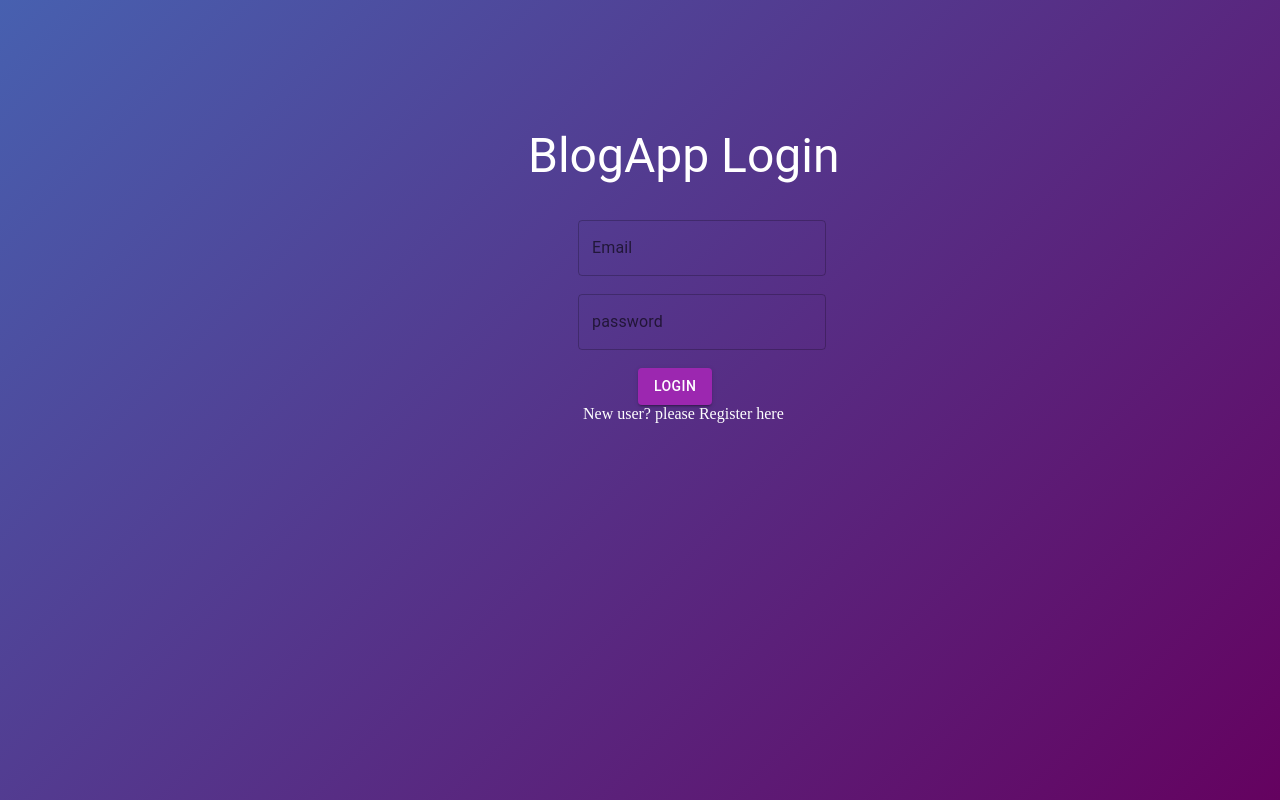
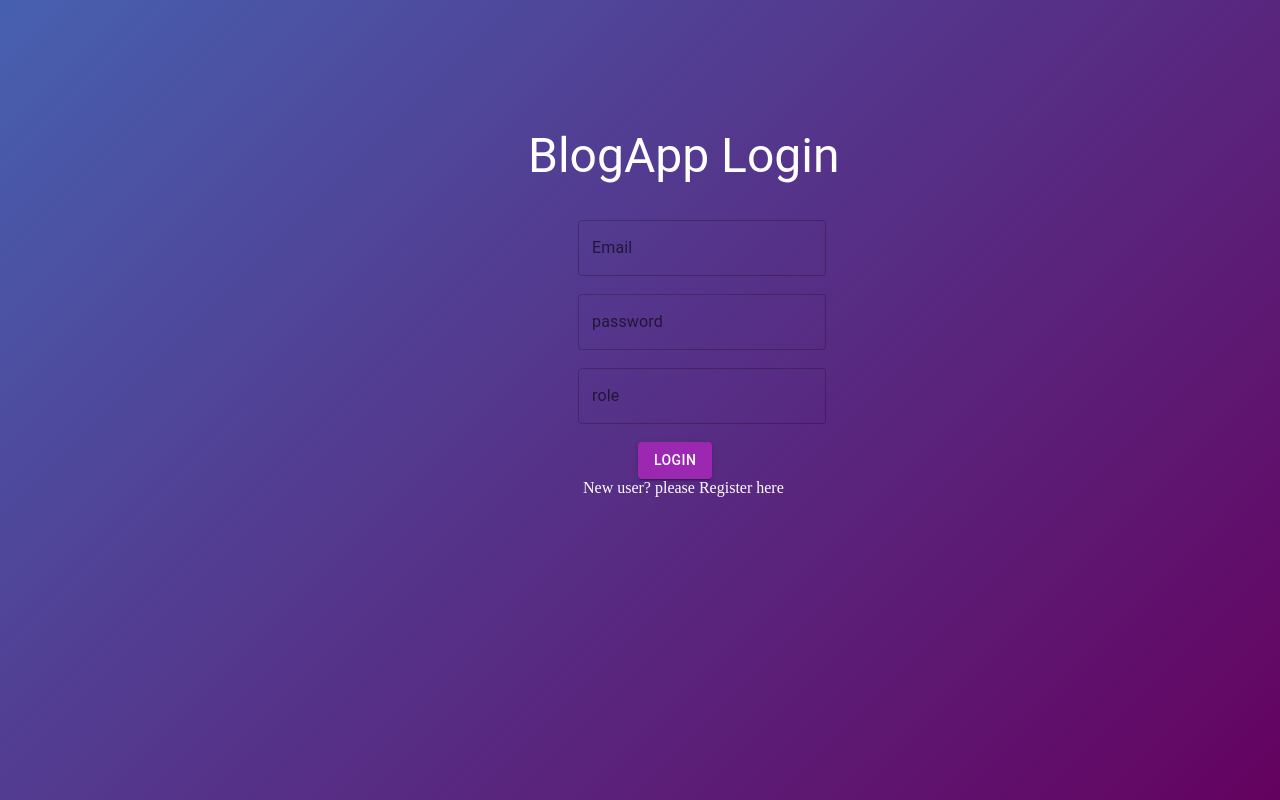
Before and after one commit to Hrudhey/MernEmployeeApp, a React (Vite) app in the folder EmpApp-frontend/: page / in a window 1280 px wide. Built offline with nearby package versions, Linux system fonts and the light colour scheme.

Commit message:
changes in navbar

```diff
--- a/EmpApp-frontend/src/components/Employee.jsx
+++ b/EmpApp-frontend/src/components/Employee.jsx
@@ -57,7 +57,7 @@ const Employee = () => {
             <TableCell style={{fontWeight:'bold'}} align="right">Department</TableCell>
             <TableCell style={{fontWeight:'bold'}} align="right">Location</TableCell>
             {role === 'admin' && (
-            <TableCell style={{fontWeight:'bold'}} align="right">Actions</TableCell>
+            <TableCell style={{fontWeight:'bold'}} align="center">Actions</TableCell>
             )}
           </TableRow>
         </TableHead>
@@ -76,7 +76,7 @@ const Employee = () => {
               <TableCell align="right">{row.Department}</TableCell>
               <TableCell align="right">{row.Location}</TableCell>
               {role === 'admin' && (
-                <TableCell>
+                <TableCell align="right">
                   <Button size='small' color='secondary' variant='contained' value={row._id} onClick={(()=>{
                     update_emp(row);
                   })}>Edit</Button>&nbsp;
--- a/EmpApp-frontend/src/components/Login.jsx
+++ b/EmpApp-frontend/src/components/Login.jsx
@@ -6,7 +6,8 @@ import { Link, useNavigate } from 'react-router-dom'
 const Login = () => {
     const[form,setForm]=useState({
         Email:'',
-        Password:''
+        Password:'',
+        role:''
       })
 
       const [errors, setErrors] = useState({
@@ -82,6 +83,13 @@ const Login = () => {
         }} style={{marginLeft:'50px'}}  error={!!errors.Password}
         helperText={errors.Password}></TextField>
         </div>
+        <br />
+        <div>
+        <TextField label='role' variant='outlined' name='role' onChange={(e)=>{
+          setForm({...form,role:e.target.value})
+        }} style={{marginLeft:'50px'}}></TextField>
+        </div>
+
 
         <br></br>
         <Button color='secondary' variant='contained' onClick={capValue} style={{marginLeft:'110px'}}>Login</Button> <br />
--- a/EmpApp-frontend/src/components/Navbar.jsx
+++ b/EmpApp-frontend/src/components/Navbar.jsx
@@ -1,11 +1,20 @@
 import { AppBar, Box, Button, Toolbar, Typography } from '@mui/material';
-import React from 'react'
+import React, { useEffect, useState } from 'react'
 import { Link, useNavigate } from 'react-router-dom';
+import { jwtDecode } from 'jwt-decode';
 
 const Navbar = () => {
 
     const navigate = useNavigate();
-    const role = sessionStorage.getItem('role');
+    const [role, setRole] = useState('');
+  //  const role = sessionStorage.getItem('role');
+
+  useEffect(()=>{
+      const token = sessionStorage.getItem('logintoken');
+           const decoded = token ? jwtDecode(token) : null;
+           setRole(decoded?.role);
+
+  },[])
 
   function handleLogout(){
     // Clear the token
@@ -26,12 +35,7 @@ const Navbar = () => {
         </Typography>
      <Link to={'/employees'}> <Button style={{color:'white'}}>Employee</Button></Link>
      {role === 'admin' && (
-              <>
-                <Link to="/addemployee">
-                  <Button style={{ color: 'white' }}>Add Employee</Button>
-                </Link>
-              </>
-            )}
+     <Link to='/addemployee'><Button style={{ color: 'white' }}>Add Employee</Button></Link>)}
      <Link to={'/'}> <Button  style={{color:'white'}} onClick={handleLogout} >Logout</Button></Link>
       </Toolbar>
     </AppBar>
--- a/EmpApp-frontend/src/components/Signup.jsx
+++ b/EmpApp-frontend/src/components/Signup.jsx
@@ -9,7 +9,8 @@ const Signup = () => {
     const[form,setForm]=useState({
         Name:'',
         Email:'',
-        Password:''
+        Password:'',
+        role:''
 
         })
          const navigate=useNavigate();
@@ -45,6 +46,11 @@ const Signup = () => {
           setForm({...form,Password:e.target.value})
         }}></TextField>
   </Grid>
+  <Grid size={{ xs: 6, md: 6 }}>
+  <TextField fullWidth label='role' variant='outlined'  name='role' onChange={(e)=>{
+          setForm({...form,role:e.target.value})
+        }}></TextField>
+  </Grid>
   <Grid size={{ xs: 12, md: 12 }} >
   <Button variant='contained' color='warning' onClick={capValue}>Register</Button>
   </Grid>
```
